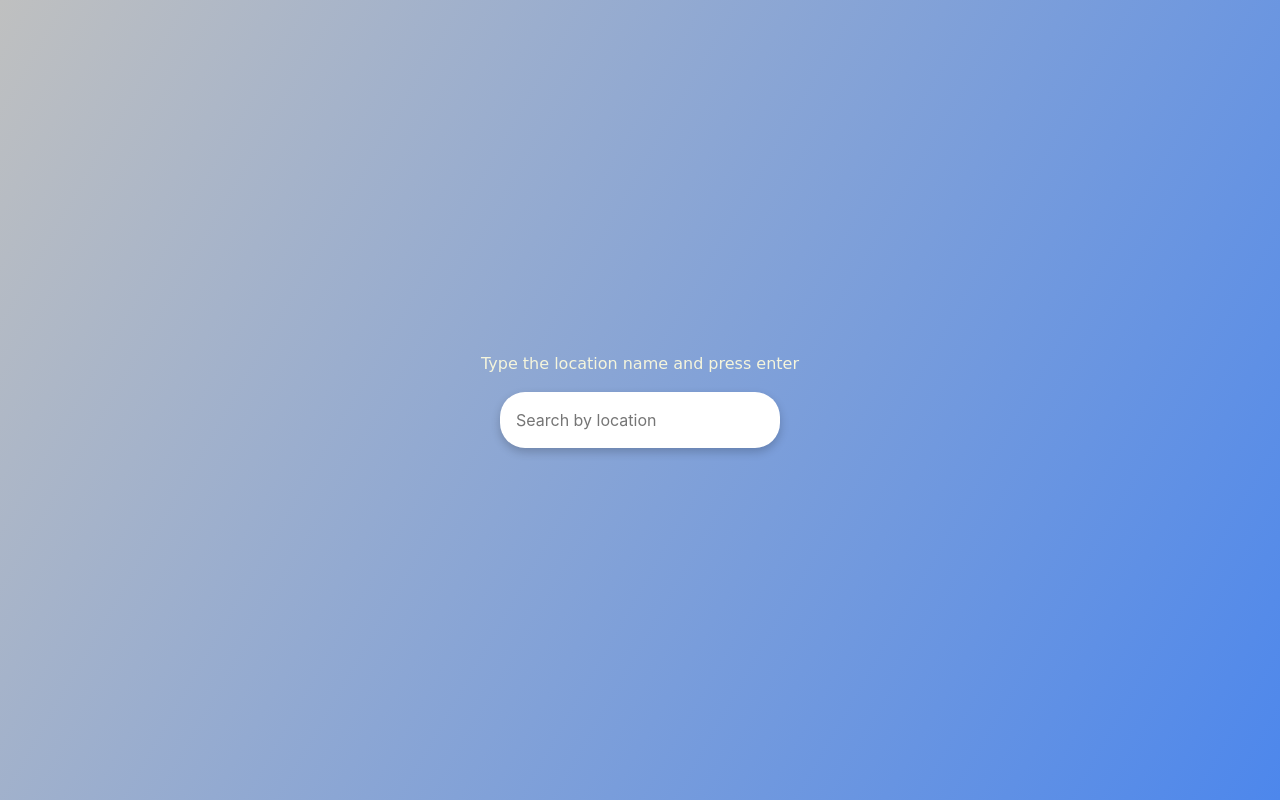
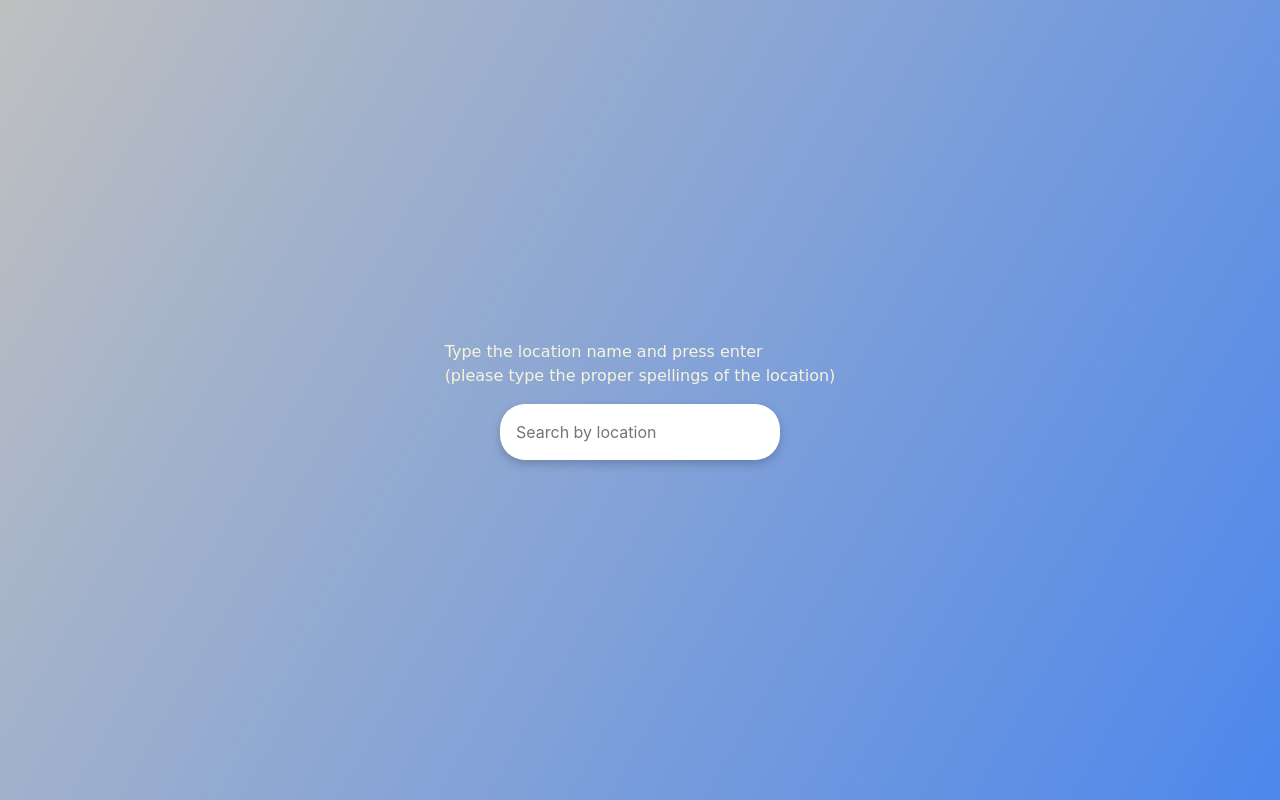
Before and after one commit to ashritha465/Weather-Web-App, a plain HTML site: page index.html in a window 1280 px wide. Drawn offline with nearby package versions, Linux system fonts and the light colour scheme.

Commit message:
Update index.html

```diff
--- a/index.html
+++ b/index.html
@@ -9,7 +9,7 @@
         <link rel="stylesheet" href="https://cdn.jsdelivr.net/npm/bootstrap@4.6.0/dist/css/bootstrap.min.css" integrity="sha384-B0vP5xmATw1+K9KRQjQERJvTumQW0nPEzvF6L/Z6nronJ3oUOFUFpCjEUQouq2+l" crossorigin="anonymous">
     </head>
     <body>
-        <p>Type the location name and press enter</p>
+        <p>Type the location name and press enter<br>(please type the proper spellings of the location)</p>
         <form id="form">
             <input
                 type="text"
```
